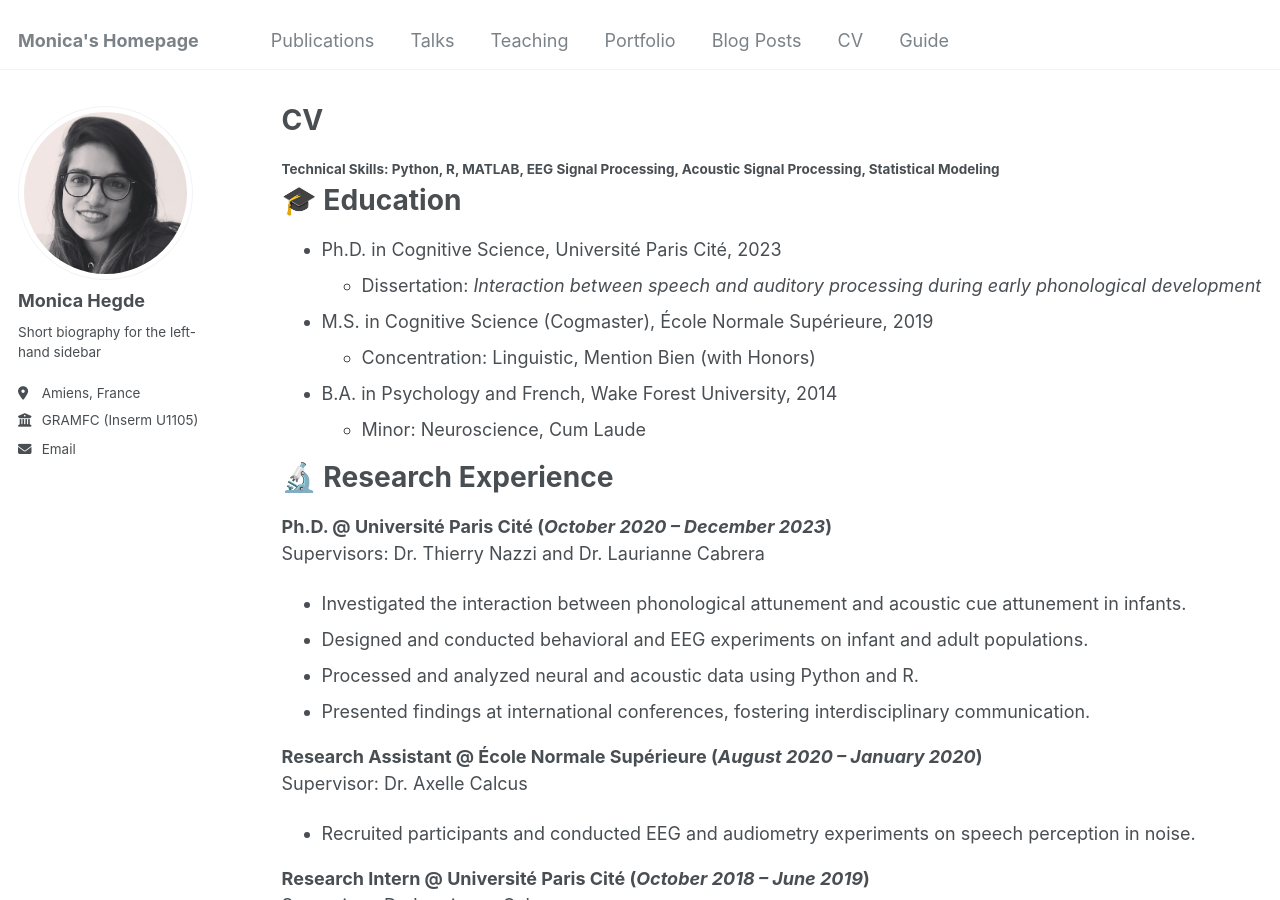
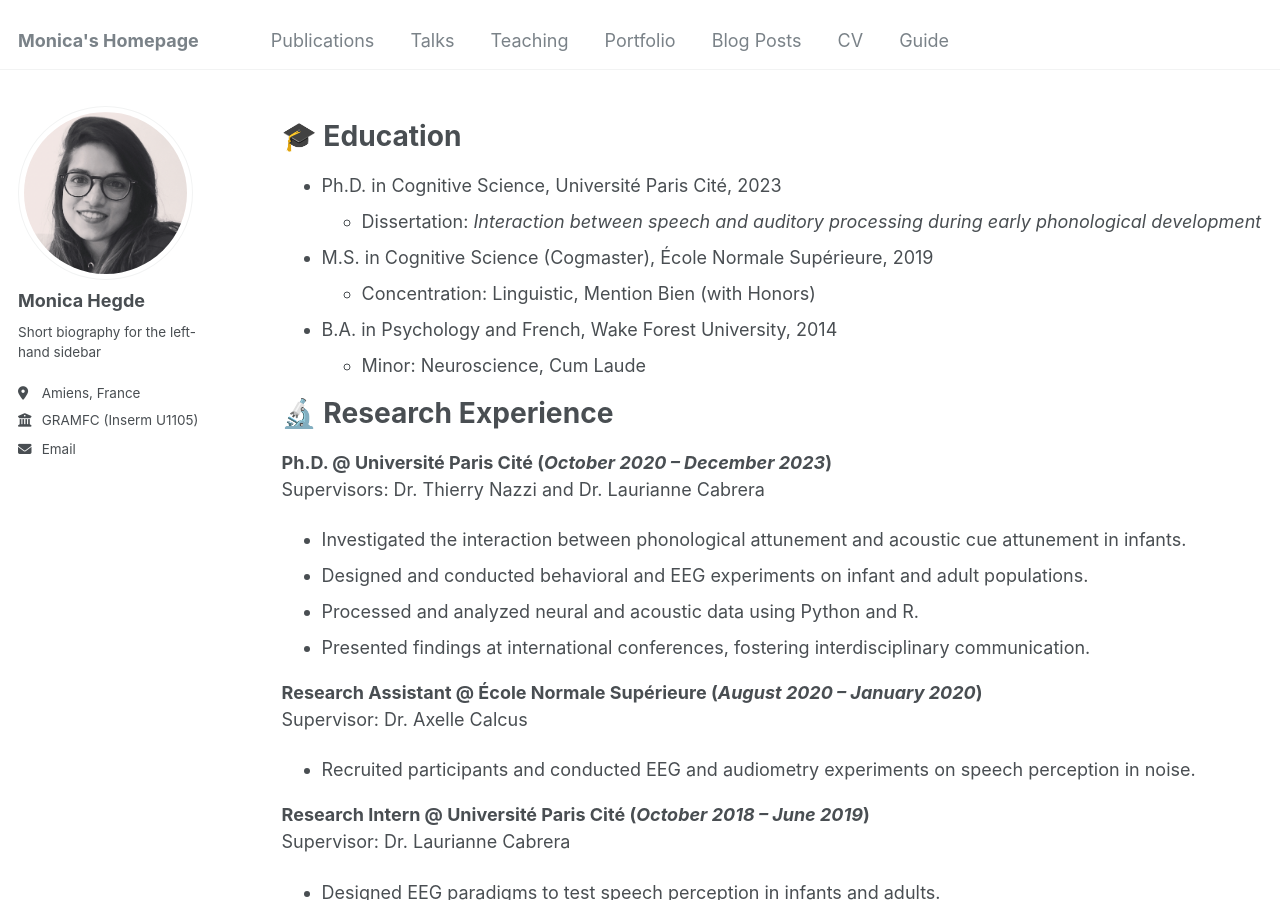
Before and after one commit to hahaharmonica/hahaharmonica.github.io, a Jekyll site: the page built from _pages/cv.md, in a window 1280 px wide and 900 px high. Built offline with Jekyll 4.4.1, drawn with Linux system fonts in a browser that asks for light colours; part of the change alters nothing that is shown.

Commit message:
Update cv.md

```diff
--- a/_pages/cv.md
+++ b/_pages/cv.md
@@ -1,6 +1,6 @@
 ---
 layout: archive
-title: "CV"
+#title: "CV"
 permalink: /cv/
 author_profile: true
 redirect_from:
@@ -8,9 +8,6 @@ redirect_from:
 ---
 
 {% include base_path %}
-
-#### Technical Skills: Python, R, MATLAB, EEG Signal Processing, Acoustic Signal Processing, Statistical Modeling
-
 
 🎓 Education
 ======
```
